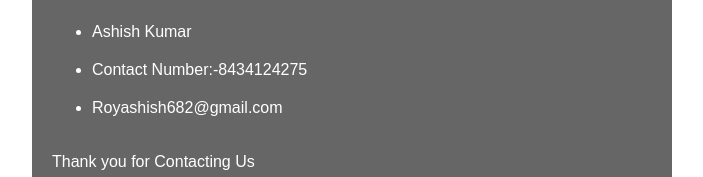
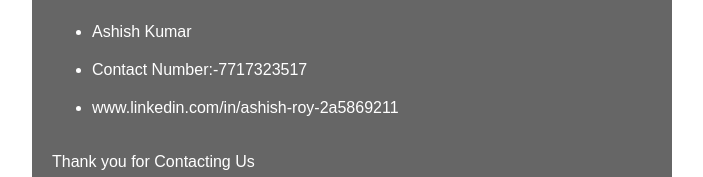
Before and after one commit to ashishkumar682/house-painting-servisec, a plain HTML site: page call.html in a window 1280 px wide. Shown: the part 168-345 px from the top of the page, without its empty margins (288-991 px from the left). Drawn offline with Linux system fonts and the light colour scheme.

Commit message:
Update call.html

```diff
--- a/call.html
+++ b/call.html
@@ -15,8 +15,8 @@
 <p>Contact Us</p>
 <ul>
 <li>Ashish Kumar</li>
-<li>Contact Number:-8434124275</li>
-<li>Royashish682@gmail.com</li>
+<li>Contact Number:-7717323517</li>
+<li>www.linkedin.com/in/ashish-roy-2a5869211</li>
 </ul>
 </main>
 <footer>
```
